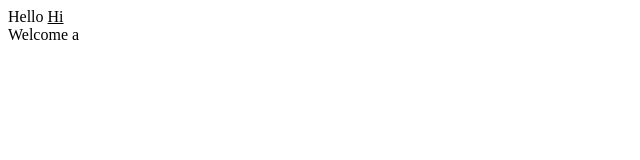
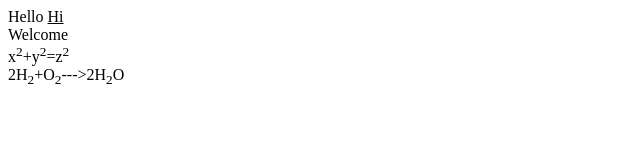
Before and after one commit to iamneo-production/baababecfbaaadaeccdffeecabfeedab, a website: page public/index.html in a window 1280 px wide. Shown: the whole page, without its empty margins (0-640 px from the left). Drawn offline with Linux system fonts and the light colour scheme.

Commit message:
Backup Commit

```diff
--- a/public/index.html
+++ b/public/index.html
@@ -3,8 +3,9 @@
 <head>
 <titile>Hello</titile>
 <p1><u>Hi</u><br></p1>
-<p2>Welcome</p2>
-<p3>a</p3>
+<p2>Welcome<br></p2>
+<p3>x<sup>2</sup>+y<sup>2</sup>=z<sup>2</sup><br></p3>
+<p3>2H<SUB>2</SUB>+O<SUB>2</SUB>--->2H<SUB>2</SUB>O<br></p3>
 </head>
 <body>
 </body>
```
